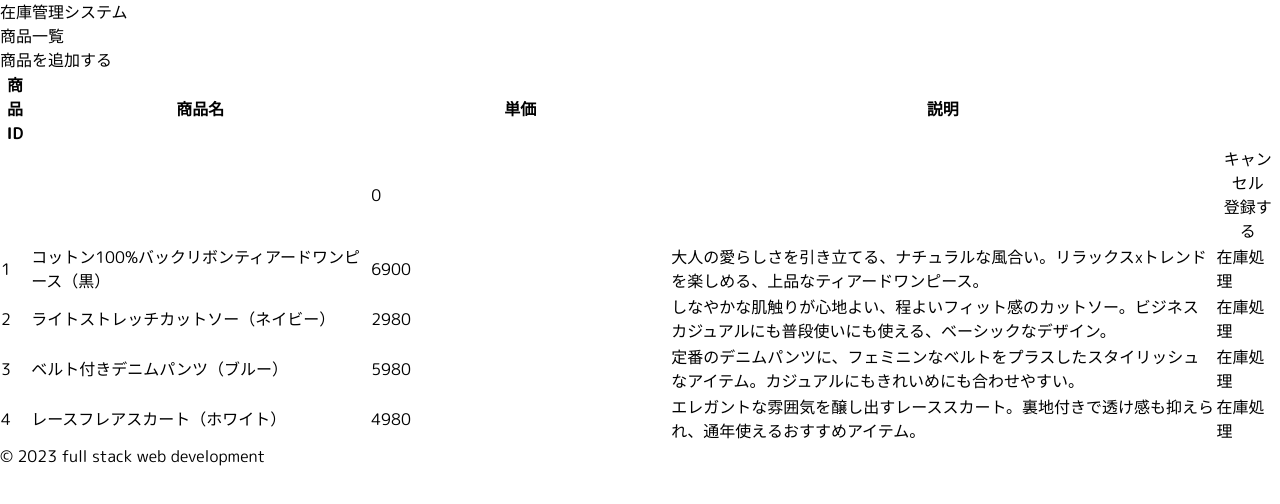
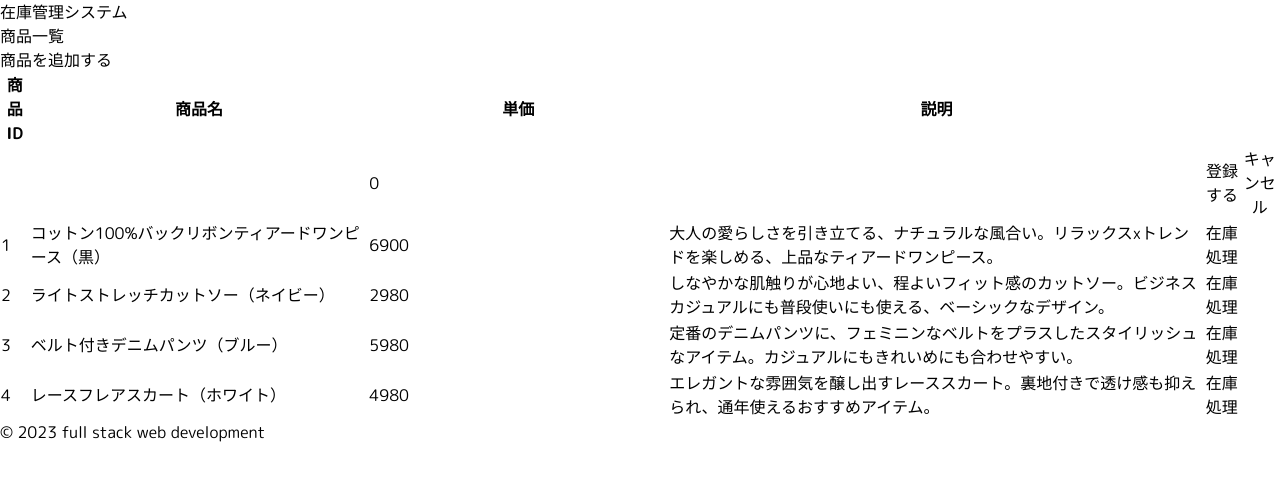
Before and after one commit to ot-nemoto/full-stack-web-development-frontend, a Next.js app: page /inventory/products in a window 1280 px wide. Both pictures are taken after a click on the button "商品を追加する". Shown: the top 504 px of the page. Built offline with nearby package versions, Linux system fonts and the light colour scheme; data requests are answered from the project's data file.

Commit message:
登録機能のレイアウトを一部変更

```diff
--- a/src/components/ProductList.tsx
+++ b/src/components/ProductList.tsx
@@ -111,6 +111,7 @@
             <th className="py-2 px-4 border-b">単価</th>
             <th className="py-2 px-4 border-b">説明</th>
             <th className="py-2 px-4 border-b"></th>
+            <th className="py-2 px-4 border-b"></th>
           </tr>
         </thead>
         <tbody>
@@ -146,16 +147,18 @@
               </td>
               <td className="py-2 px-4 border-b">
                 <button
+                  className="bg-green-500 text-white py-2 px-4 rounded"
+                  onClick={handleRegisterClick}
+                >
+                  登録する
+                </button>
+              </td>
+              <td className="py-2 px-4 border-b">
+                <button
                   className="bg-gray-500 text-white py-2 px-4 rounded"
                   onClick={handleCancelClick}
                 >
                   キャンセル
-                </button>
-                <button
-                  className="bg-green-500 text-white py-2 px-4 rounded"
-                  onClick={handleRegisterClick}
-                >
-                  登録する
                 </button>
               </td>
             </tr>
```
